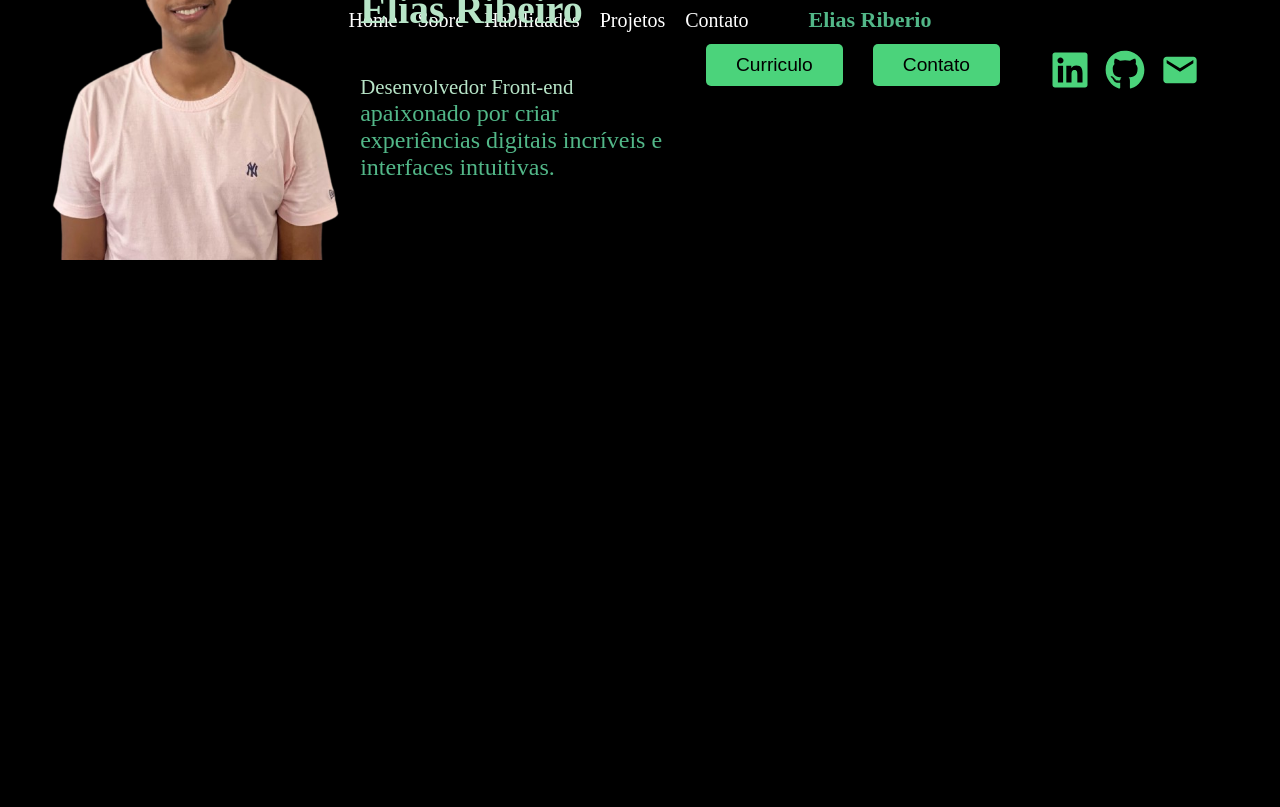
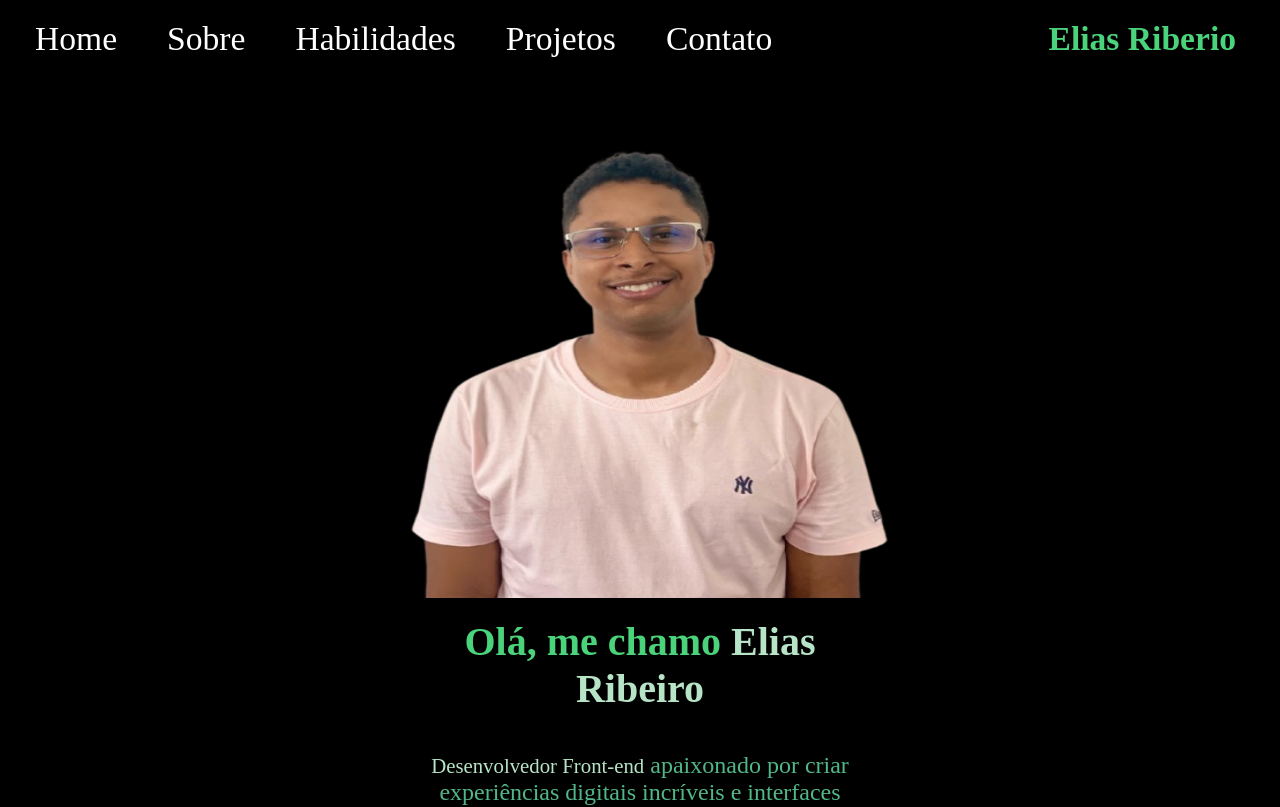
Before and after one commit to Elias700/portfolio, a React (Vite) app: page / in a window 1280 px wide. Shown: the top 807 px of the page. Built offline with nearby package versions, Linux system fonts and the light colour scheme; a web font is replaced by a local one.

Commit message:
ajustes menu & home

```diff
--- a/src/components/Home.css
+++ b/src/components/Home.css
@@ -12,7 +12,7 @@ body{
     --verde-segundo: #52B788;
 }
 
-.container {
+.container-home {
     display: flex;
     flex-direction: column;
     align-items: center;
@@ -119,16 +119,16 @@ span{
     .btn {
         font-size: 1.2rem;
     }
+
+    img{
+        width: 500px;
+        height: 500px;
+
+    }
+
+
 }
 
 @media (min-width: 1440px) {
-    .container {
-        max-width: 1400px;
-    }
+
 }
-
-@media (min-width: 1920px) {
-    .container {
-        max-width: 1800px;
-    }
-}
--- a/src/components/Home.jsx
+++ b/src/components/Home.jsx
@@ -3,20 +3,13 @@
 import './Home.css';
 import { FaLinkedin } from "react-icons/fa";
 import { FaGithub } from "react-icons/fa6";
-import { MdEmail } from "react-icons/md";      /**
+import { MdEmail } from "react-icons/md";
 
-JavaScript
-64.9%
 
-CSS
-25.6%
-
-HTML
-9.5% */
 
 const Home = ({ Img }) => {
     return (
-        <div className='container'>
+        <div className='container-home'>
             <img src={Img} alt="Elias Ribeiro" className="profile-image" />
                 <div className='text'>
                     <h1>Olá, me chamo <span>Elias Ribeiro</span></h1>
@@ -32,6 +25,7 @@ const Home = ({ Img }) => {
                     <MdEmail className="icon" />
                 </div>
         </div>
+
     )
 };
 
--- a/src/components/Menu.css
+++ b/src/components/Menu.css
@@ -8,9 +8,12 @@
     padding: 0;
 }
 
+:root{
+    --verde-principal: #52B788;
+}
+
 .container {
-    width: 100%;
-    height: 0px;
+    width: 95%;
     padding: 20px;
     background:  #000;
 }
@@ -60,14 +63,14 @@
     position: absolute;
     top: 60px;
     left: 0;
-    background-color: #52B788;
+    background-color: var(--verde-principal);
     width: 100%;
     padding: 10px;
     box-shadow: 0 4px 8px rgba(0, 0, 0, 0.1);
 }
 
 .logo{
-    color: #52B788;
+    color: var(--verde-principal);
     font-weight: 900;
     font-family: "Inria Serif", serif;
     font-size: 22px;
@@ -80,6 +83,7 @@ a{
     font-family: "Inria Serif", serif;
     font-size: 20px;
 }
+
 
 
 /* Media query para dispositivos móveis */
@@ -96,3 +100,27 @@ a{
         display: flex; /* Mostra o menu quando está aberto */
     }
 }
+
+
+@media (min-width: 1024px) {
+   .logo{
+        font-size: 2.1rem;
+   }
+
+   a{
+    font-size: 2.1rem;
+    margin: 15px;
+   }
+
+   a:hover{
+    color: var(--verde-principal);
+    transition: 0.5s;
+   }
+
+}
+
+@media (min-width: 1440px) {
+    .logo{
+        font-size: 2.5rem;
+    }
+}
--- a/src/components/Menu.jsx
+++ b/src/components/Menu.jsx
@@ -10,6 +10,7 @@ const Menu = () => {
     };
 
     return (
+        <div >
            <header className='container'>
                 <nav className='navigation'>
                     <div className='hamburguer' onClick={toggleMenu}>
@@ -27,6 +28,9 @@ const Menu = () => {
                     <p className='logo'>Elias Riberio</p>
                 </nav>
            </header>
+
+
+        </div>
     );
 };
 
```
Lines whose indentation alone changed are shown as unchanged.
